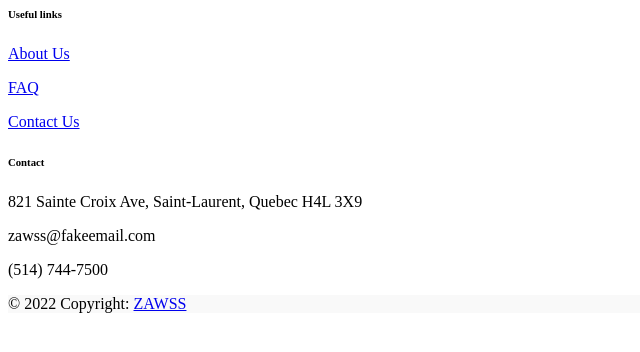
After one commit to DHay10/SysDev_ProjectF22, a PHP site: page /app/views/Includes/userFooter.php in a window 1280 px wide. The commit adds this page. Shown: the top 352 px of the page, without its empty margins (0-640 px from the left). Run offline with PHP 8.4, Linux system fonts and the light colour scheme.

Commit message:
Added Feature, Sticky Navbar, Footer

```diff
--- a/ZAWSS/app/controllers/Main.php
+++ b/ZAWSS/app/controllers/Main.php
@@ -24,7 +24,7 @@
                 $message->subject = $_POST['subject'];
                 $message->content = $_POST['content'];
                 $message->insertMessage();
-            header('location:/Main/contactUs?message=Message has been sent!.');
+            header('location:/Main/contactUs?message=Message has been sent!');
             } else {
                 $this->view('Main/contactUs');
             }
--- /dev/null
+++ b/ZAWSS/app/views/Includes/userFooter.php
@@ -0,0 +1,40 @@
+<!-- Footer -->
+<footer class="text-center text-lg-start bg-lg text-muted">
+    <section class="">
+        <div class="container text-center text-md-start mt-5">
+
+            <div class="row mt-3">
+                <div class="col-md-3 col-lg-2 col-xl-2 mx-auto mb-4">
+                    <h6 class="text-uppercase fw-bold mb-4">
+                        Useful links
+                    </h6>
+                    <p>
+                        <a href="/Main/aboutUs" class="text-reset">About Us</a>
+                    </p>
+                    <p>
+                        <a href="/Main/faq" class="text-reset">FAQ</a>
+                    </p>
+                    <p>
+                        <a href="/Main/contactUs" class="text-reset">Contact Us</a>
+                    </p>
+                </div>
+
+                <div class="col-md-3 col-lg-2 col-xl-2 mx-auto mb-4">
+                    <h6 class="text-uppercase fw-bold mb-4">Contact</h6>
+                    <p><i class="fas fa-home text-secondary"></i>821 Sainte Croix Ave, Saint-Laurent, Quebec H4L 3X9</p>
+                    <p><i class="fas fa-envelope  text-secondary"></i>zawss@fakeemail.com</p>
+                    <p><i class="fas fa-phone text-secondary"></i>(514) 744-7500</p>
+                </div>
+            </div>
+        </div>
+    </section>
+
+
+  <!-- Copyright -->
+  <div class="text-center p-4" style="background-color: rgba(0, 0, 0, 0.025);">
+    © 2022 Copyright:
+    <a class="text-reset fw-bold" href="#">ZAWSS</a>
+  </div>
+  <!-- Copyright -->
+</footer>
+<!-- Footer -->
--- a/ZAWSS/app/views/Includes/userHeader.php
+++ b/ZAWSS/app/views/Includes/userHeader.php
@@ -1,4 +1,4 @@
-<nav class="navbar navbar-dark navbar-expand-lg bg-dark">
+<nav class="navbar sticky-top navbar-dark navbar-expand-lg bg-dark">
     <!-- Container -->
     <div class="container-fluid">
         <!-- Brand -->
```
Also changed, not shown: ZAWSS/app/models/Message.php (+7 -11 lines), ZAWSS/app/views/Main/contactUs.php (+3 -17 lines).
